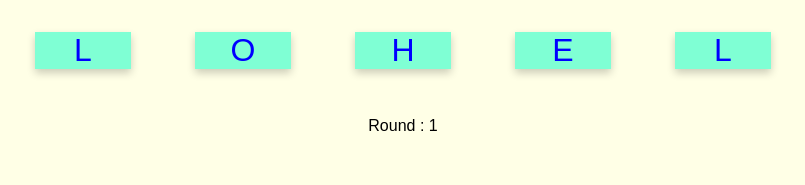
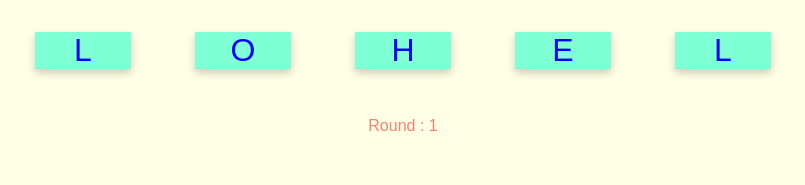
Before and after one commit to weeraphat425/card-game, a React (Create React App) app: page / in a window 1280 px wide. Shown: the top 185 px of the page, without its empty margins (237-1042 px from the left). Built offline with nearby package versions, Linux system fonts and the light colour scheme.

Commit message:
change color text .app

```diff
--- a/src/App.css
+++ b/src/App.css
@@ -1,5 +1,7 @@
 .App {
   text-align: center;
+  font-size: 1.0em;
+  color: salmon;
 }
 
 .App-logo {
```
